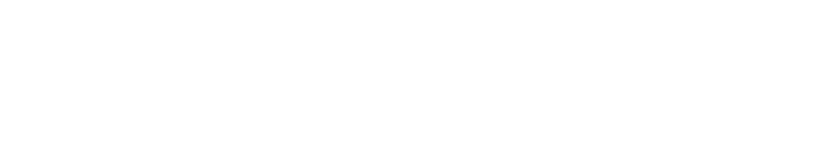
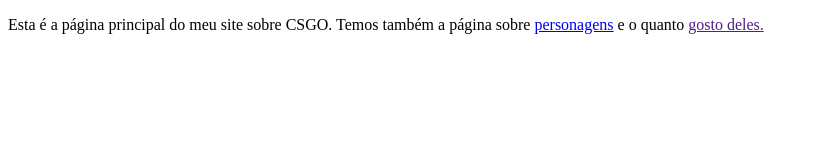
Before and after one commit to ufjf-dcc202/ufjf-dcc202-2023-3-b-atv5-matos17igor, a website: page index.html in a window 1280 px wide. Shown: the whole page, without its empty margins (0-814 px from the left). Drawn offline with Linux system fonts and the light colour scheme.

Commit message:
criei o paragrafo com as ancoras

```diff
--- a/index.html
+++ b/index.html
@@ -6,6 +6,8 @@
     <title>DCC202 - Atividade 5: Igor Matos</title>
 </head>
 <body>
-
+    <p>
+        Esta é a página principal do meu site sobre CSGO. Temos também a página sobre <a href="personagens.html">personagens</a> e o quanto <a href="">gosto deles.</a>
+    </p>
 </body>
 </html>
```
